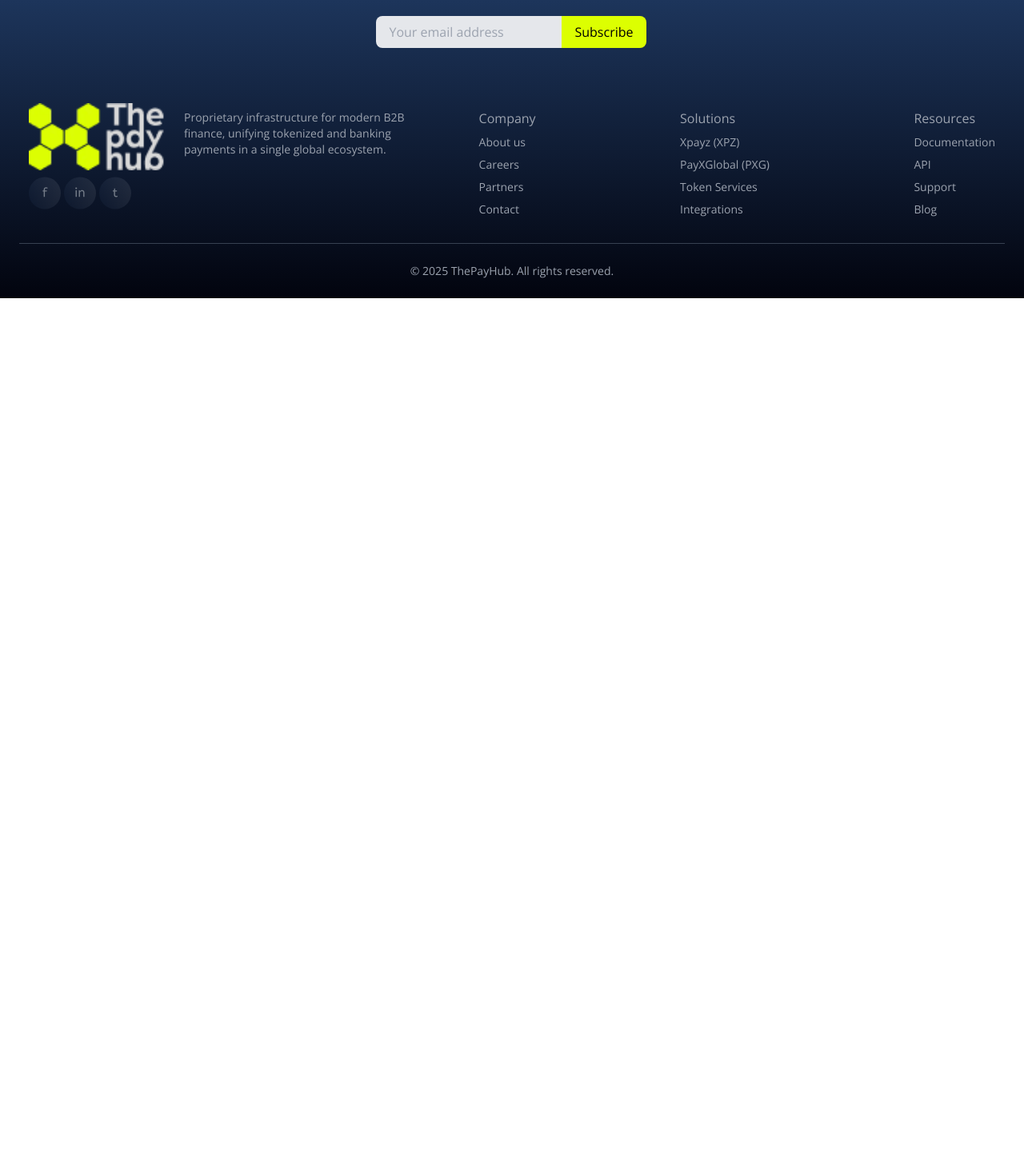
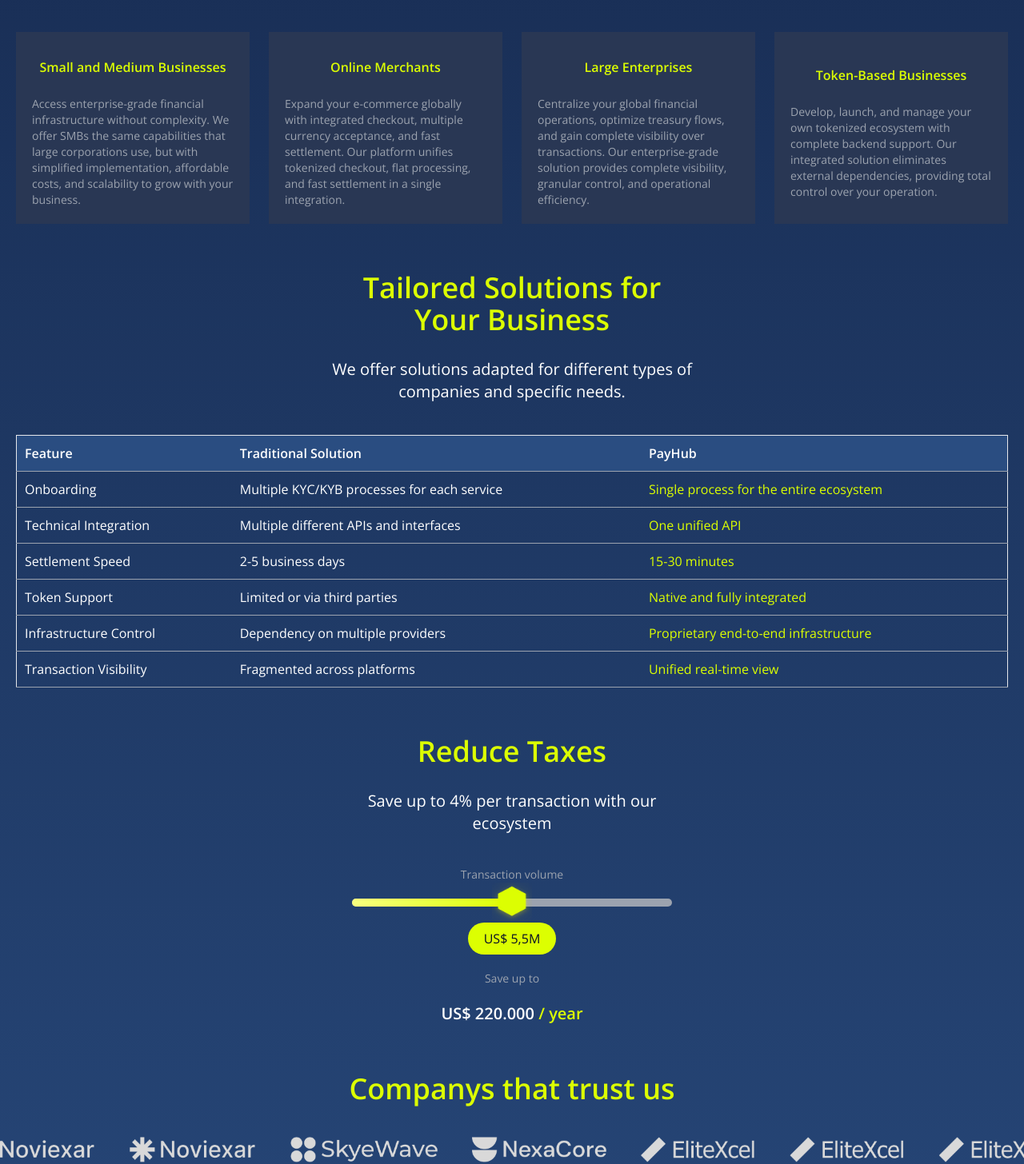
Before and after one commit to mohammadfneish/thepayhub, a Next.js app: page /solutions in a window 1280 px wide. Shown: the part 2455-3911 px from the top of the page at 80% size. Before the commit the page ends 2828 px from the top, so only its background shows below. Built offline with nearby package versions, Linux system fonts and the light colour scheme.

Commit message:
finalize solutions page

```diff
--- /dev/null
+++ b/app/components/pages/solutions/RedureTaxes.tsx
@@ -0,0 +1,42 @@
+'use client'
+
+import Image from 'next/image'
+
+export default function RedureTaxes() {
+  return (
+    <div className="mb-10 h-auto">
+      <div className="container px-5 lg:px-auto relative w-full mx-auto">
+        <div className="flex flex-col items-center w-full justify-center mt-5 pt-5">
+          <h1 className="text-2xl lg:text-4xl font-bold text-secondary-500 px-5 text-center max-w-[500px]">
+            Reduce Taxes
+          </h1>
+          <p className="text-xl mt-2 text-white text-center p-5 my-5 max-w-[500px]">
+            Save up to 4% per transaction with our ecosystem
+          </p>
+          <div className="flex flex-col items-center justify-center gap-5">
+            <p className="text-sm text-gray-400">Transaction volume</p>
+            <div className="max-w-[80%] w-[500px] h-[10px] bg-gray-400 flex flex-row rounded-full relative">
+              <div className="w-[50%] h-[10px] rounded-full bg-gradient-to-r from-secondary-200 to-secondary-500"></div>
+              <Image
+                src="/images/cube.webp"
+                alt="cube"
+                width={0}
+                height={0}
+                sizes="50px"
+                className="w-[50px] h-[50px] absolute right-[calc(50%-25px)] top-[calc(50%-25px)]"
+              />
+            </div>
+            <div className="py-2 px-5 rounded-full bg-secondary-500 text-primary-500 flex items-center justify-center">
+              US$ 5,5M
+            </div>
+            <p className="text-sm text-gray-400">Save up to</p>
+            <p className="text-xl font-bold">
+              <span className="text-white">US$ 220.000</span>
+              <span className="text-secondary-500"> / year</span>
+            </p>
+          </div>
+        </div>
+      </div>
+    </div>
+  )
+}
--- /dev/null
+++ b/app/components/pages/solutions/TailoredSolutions.tsx
@@ -0,0 +1,28 @@
+'use client'
+
+import {tailoredSolutions} from '../../../data/solutions'
+
+export default function TailoredSolutions() {
+  return (
+    <div className="mb-10 h-auto">
+      <div className="container px-5 lg:px-auto relative w-full mx-auto">
+        <div className="flex flex-col items-center w-full justify-center mt-5 pt-5">
+          <h1 className="text-2xl lg:text-4xl font-bold text-secondary-500 px-5 text-center max-w-[500px]">
+            Tailored Solutions for Your Business
+          </h1>
+          <p className="text-xl mt-2 text-white text-center p-5 my-5 max-w-[500px]">
+            We offer solutions adapted for different types of companies and specific needs.
+          </p>
+          <div className="grid grid-cols-1 md:grid-cols-2 lg:grid-cols-4 gap-6">
+            {tailoredSolutions.map((platform, index) => (
+              <div key={index} className="bg-card flex flex-col items-center justify-center p-5">
+                <h3 className="text-md my-3 font-bold text-secondary-500">{platform.name}</h3>
+                <p className="text-sm mt-3 text-gray-400">{platform.desc}</p>
+              </div>
+            ))}
+          </div>
+        </div>
+      </div>
+    </div>
+  )
+}
--- /dev/null
+++ b/app/components/pages/solutions/ThePayHubFeatures.tsx
@@ -0,0 +1,67 @@
+'use client'
+
+import {useState} from 'react'
+import {payHubFeatures} from '../../../data/solutions'
+
+export default function ThePayHubFeatures() {
+  const [open, setOpen] = useState(0)
+  return (
+    <div className="mb-10 h-auto">
+      <div className="container px-5 lg:px-auto relative w-full mx-auto">
+        <div className="flex flex-col items-center w-full justify-center mt-5 pt-5">
+          <h1 className="text-2xl lg:text-4xl font-bold text-secondary-500 px-5 text-center max-w-[500px]">
+            Tailored Solutions for Your Business
+          </h1>
+          <p className="text-xl mt-2 text-white text-center p-5 my-5 max-w-[500px]">
+            We offer solutions adapted for different types of companies and specific needs.
+          </p>
+          <table className="hidden sm:inline-table w-full border border-gray-400" cellPadding="10" cellSpacing="0">
+            <thead>
+              <tr className="bg-primary-400 border border-b-gray-400">
+                <th align="left">Feature</th>
+                <th align="left">Traditional Solution</th>
+                <th align="left">PayHub</th>
+              </tr>
+            </thead>
+            <tbody>
+              {payHubFeatures.map((platform, index) => (
+                <tr key={index} className="border border-b-gray-400">
+                  <td>{platform.feature}</td>
+                  <td>{platform.traditionalSolution}</td>
+                  <td className="text-secondary-500">{platform.thePayHubSolution}</td>
+                </tr>
+              ))}
+            </tbody>
+          </table>
+          <div className="inline sm:hidden flex flex-col items-center gap-6 w-full">
+            {payHubFeatures.map((item, index) => (
+              <div
+                key={index}
+                className="bg-card border border-primary-300 rounded-2xl flex flex-col items-center lg:items-start w-full">
+                <div
+                  className={`flex flex-row items-center justify-between w-full px-5 pt-5 pb-4 bg-primary-500 ${
+                    open === index ? 'rounded-t-2xl' : 'rounded-2xl'
+                  }`}>
+                  <h3 className="flex-1 text-md font-bold text-gray-400 text-left">{item.feature}</h3>
+                  <div
+                    onClick={() => setOpen(index)}
+                    className="cursor-pointer flex flex-col justify-center items-center border border-primary-300 rounded-full w-8 h-8 bg-gray-500">
+                    <span className="text-2xl font-bold ">{open === index ? '-' : '+'}</span>
+                  </div>
+                </div>
+                {open === index && (
+                  <div className="flex flex-col gap-4 w-full p-5">
+                    <div className="text-sm text-gray-400">{item.traditionalSolution}</div>
+                    <div className="w-full h-[1px] bg-gray-400">&nbsp;</div>
+                    <div className="text-lg font-bold text-white">ThePayHub</div>
+                    <div className="text-lg text-secondary-500">{item.thePayHubSolution}</div>
+                  </div>
+                )}
+              </div>
+            ))}
+          </div>
+        </div>
+      </div>
+    </div>
+  )
+}
--- /dev/null
+++ b/app/components/pages/solutions/TrustedCompanies.tsx
@@ -0,0 +1,25 @@
+'use client'
+
+import Image from 'next/image'
+
+export default function TrustedCompanies() {
+  return (
+    <div className="mb-20 h-auto">
+      <div className="lg:px-auto relative w-full mx-auto">
+        <div className="flex flex-col items-center w-full justify-center mt-5 pt-5">
+          <h1 className="text-2xl lg:text-4xl font-bold text-secondary-500 px-5 text-center max-w-[500px] mb-5">
+            Companys that trust us
+          </h1>
+          <Image
+            src="/images/solutions/trusted-cpmpanies.webp"
+            alt="trusted-cpmpanies"
+            width={0}
+            height={0}
+            sizes="1920px"
+            className="w-full h-auto mt-5"
+          />
+        </div>
+      </div>
+    </div>
+  )
+}
--- a/app/data/solutions.tsx
+++ b/app/data/solutions.tsx
@@ -8,3 +8,55 @@ export const platformsData: Array<Platforms> = [
     symbol: 'pxg',
   },
 ]
+
+export const tailoredSolutions: Array<TailoredSolution> = [
+  {
+    name: 'Small and Medium Businesses',
+    desc: 'Access enterprise-grade financial infrastructure without complexity. We offer SMBs the same capabilities that large corporations use, but with simplified implementation, affordable costs, and scalability to grow with your business.',
+  },
+  {
+    name: 'Online Merchants',
+    desc: 'Expand your e-commerce globally with integrated checkout, multiple currency acceptance, and fast settlement. Our platform unifies tokenized checkout, flat processing, and fast settlement in a single integration.',
+  },
+  {
+    name: 'Large Enterprises',
+    desc: 'Centralize your global financial operations, optimize treasury flows, and gain complete visibility over transactions. Our enterprise-grade solution provides complete visibility, granular control, and operational efficiency.',
+  },
+  {
+    name: 'Token-Based Businesses',
+    desc: 'Develop, launch, and manage your own tokenized ecosystem with complete backend support. Our integrated solution eliminates external dependencies, providing total control over your operation.',
+  },
+]
+
+export const payHubFeatures: Array<PayHubFeature> = [
+  {
+    feature: 'Onboarding',
+    traditionalSolution: 'Multiple KYC/KYB processes for each service',
+    thePayHubSolution: 'Single process for the entire ecosystem',
+  },
+  {
+    feature: 'Technical Integration',
+    traditionalSolution: 'Multiple different APIs and interfaces',
+    thePayHubSolution: 'One unified API',
+  },
+  {
+    feature: 'Settlement Speed',
+    traditionalSolution: '2-5 business days',
+    thePayHubSolution: '15-30 minutes',
+  },
+  {
+    feature: 'Token Support',
+    traditionalSolution: 'Limited or via third parties',
+    thePayHubSolution: 'Native and fully integrated',
+  },
+  {
+    feature: 'Infrastructure Control',
+    traditionalSolution: 'Dependency on multiple providers',
+    thePayHubSolution: 'Proprietary end-to-end infrastructure',
+  },
+  {
+    feature: 'Transaction Visibility',
+    traditionalSolution: 'Fragmented across platforms',
+    thePayHubSolution: 'Unified real-time view',
+  },
+]
--- a/app/solutions/page.tsx
+++ b/app/solutions/page.tsx
@@ -1,7 +1,11 @@
 import Footer from '../components/Footer'
 import Navigation from '../components/Navigation'
 import OurCorePlatform from '../components/pages/solutions/OurCorePlatform'
+import RedureTaxes from '../components/pages/solutions/RedureTaxes'
+import TailoredSolutions from '../components/pages/solutions/TailoredSolutions'
+import ThePayHubFeatures from '../components/pages/solutions/ThePayHubFeatures'
 import TopPage from '../components/pages/solutions/TopPage'
+import TrustedCompanies from '../components/pages/solutions/TrustedCompanies'
 
 export default function Solutions() {
   return (
@@ -10,6 +14,10 @@ export default function Solutions() {
       <div className="pt-20 min-h-[calc(100vh-200px)]overflow-hidden">
         <TopPage />
         <OurCorePlatform />
+        <TailoredSolutions />
+        <ThePayHubFeatures />
+        <RedureTaxes />
+        <TrustedCompanies />
       </div>
       <Footer />
     </div>
```
Also changed, not shown: app/types/Solutions.tsx (+11 -0 lines), public/images/solutions/trusted-cpmpanies.webp (added).
